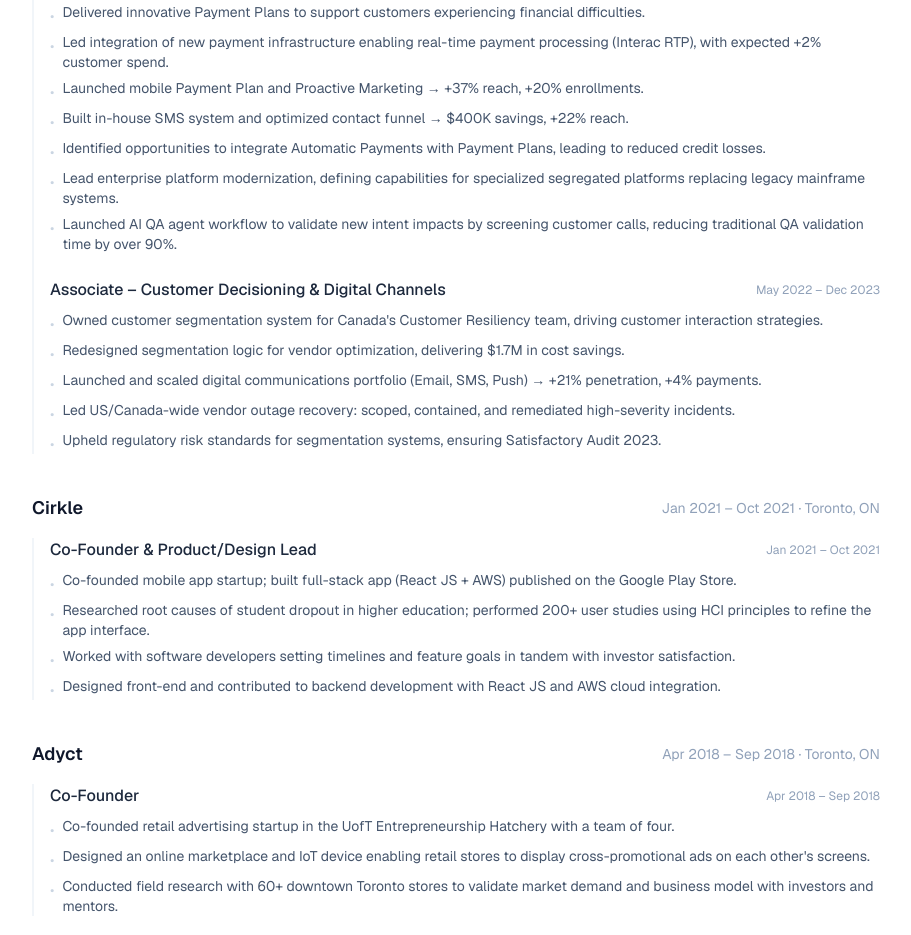
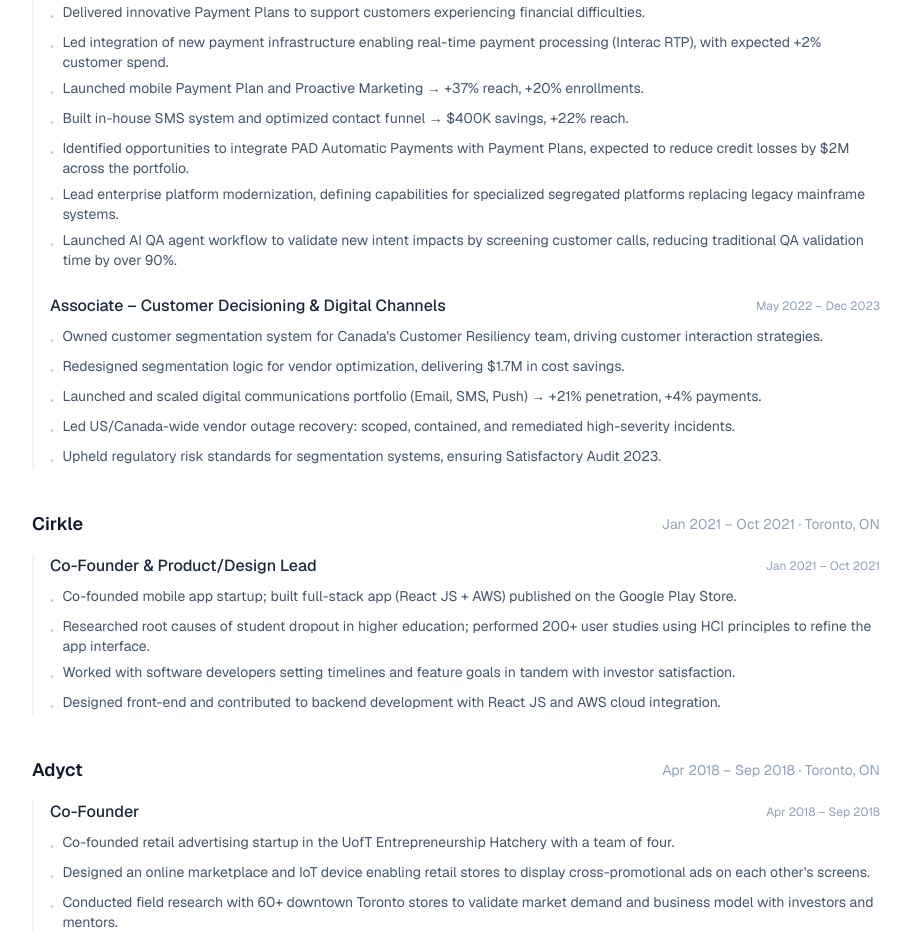
Before and after one commit to FarhadSiddique/portfolio, a Next.js app: page /resume in a window 1280 px wide. Shown: the part 880-1815 px from the top of the page, without its empty margins (184-1095 px from the left). Built offline with nearby package versions, Linux system fonts and the light colour scheme.

Commit message:
Update PAD Automatic Payments bullet with $2M credit loss impact
Co-Authored-By: Claude Sonnet 4.6 <noreply@anthropic.com>

```diff
--- a/content/work-history.ts
+++ b/content/work-history.ts
@@ -33,7 +33,7 @@ export const workHistory: Job[] = [
           "Led integration of new payment infrastructure enabling real-time payment processing (Interac RTP), with expected +2% customer spend.",
           "Launched mobile Payment Plan and Proactive Marketing → +37% reach, +20% enrollments.",
           "Built in-house SMS system and optimized contact funnel → $400K savings, +22% reach.",
-          "Identified opportunities to integrate Automatic Payments with Payment Plans, leading to reduced credit losses.",
+          "Identified opportunities to integrate PAD Automatic Payments with Payment Plans, expected to reduce credit losses by $2M across the portfolio.",
           "Lead enterprise platform modernization, defining capabilities for specialized segregated platforms replacing legacy mainframe systems.",
           "Launched AI QA agent workflow to validate new intent impacts by screening customer calls, reducing traditional QA validation time by over 90%.",
         ],
```
